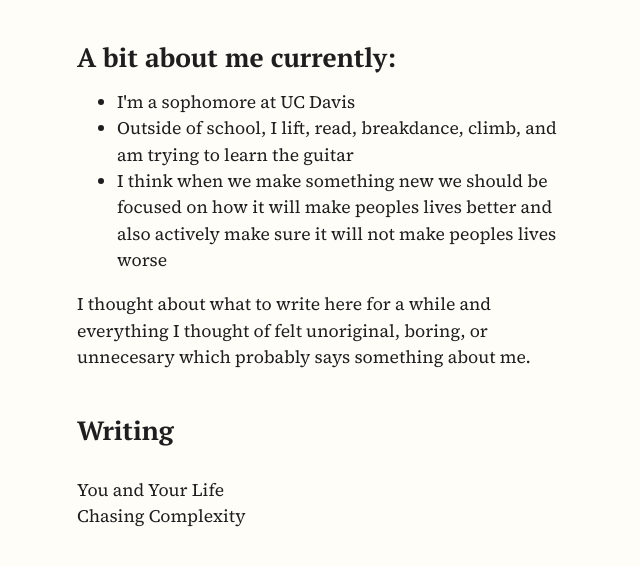
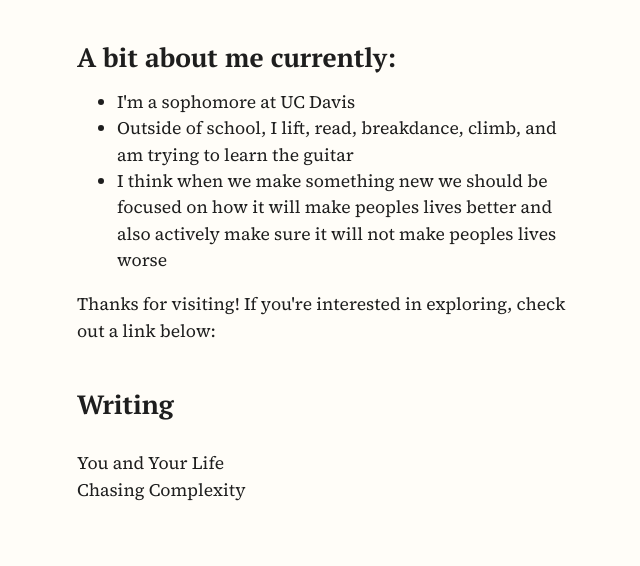
Before and after one commit to cjrohandj/cjrohandj.github.io, a plain HTML site: page index.html in a window 1280 px wide. Shown: the part 136-702 px from the top of the page, without its empty margins (313-953 px from the left). Drawn offline with Linux system fonts and the light colour scheme.

Commit message:
Update closing paragraph in index.html

```diff
--- a/index.html
+++ b/index.html
@@ -96,7 +96,7 @@
           </ul>
 
 
-          <p>I thought about what to write here for a while and everything I thought of felt unoriginal, boring, or unnecesary which probably says something about me. </p>
+          <p>Thanks for visiting! If you're interested in exploring, check out a link below: </p>
         </div>
 
         <div class="section">
```
